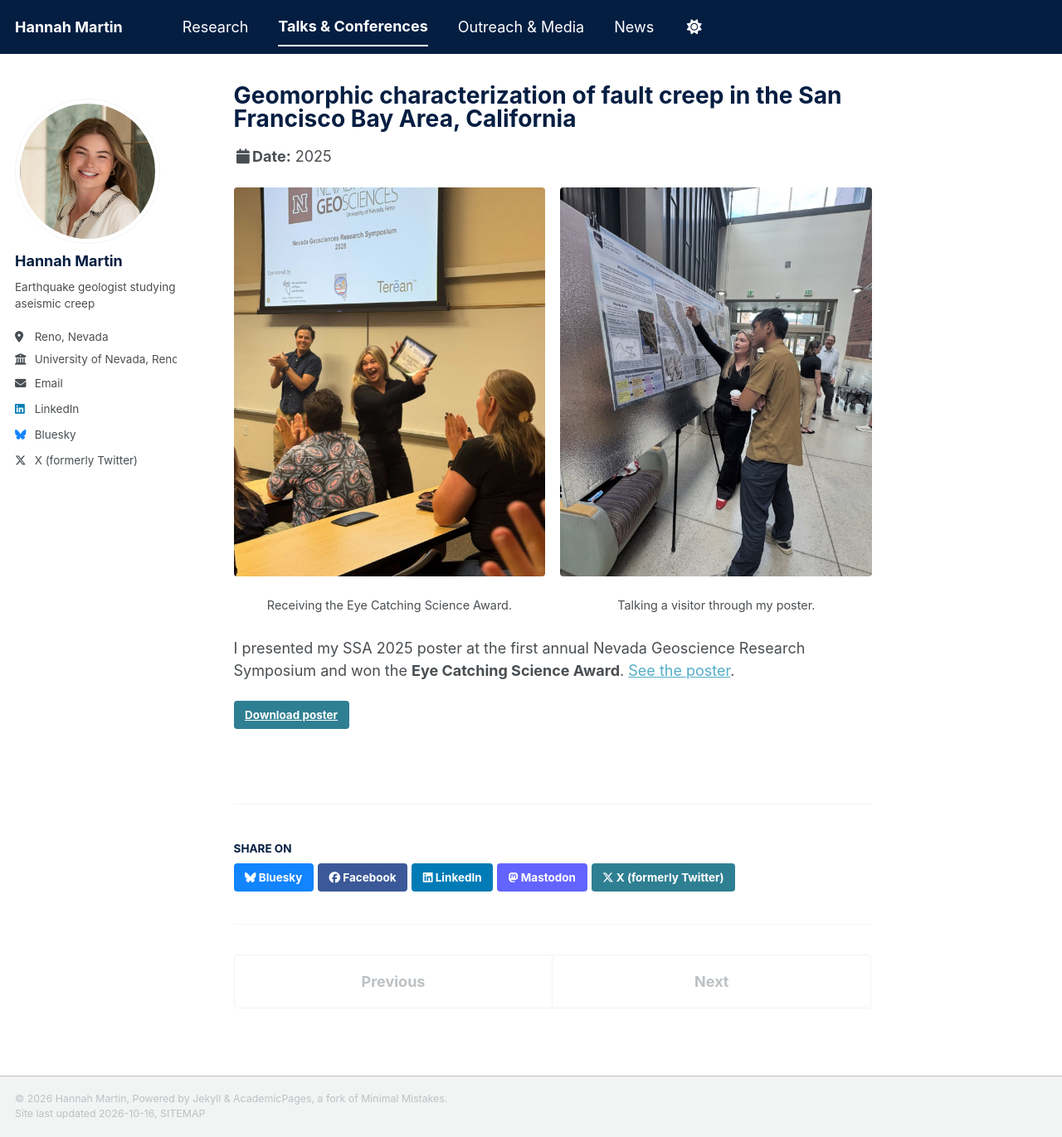
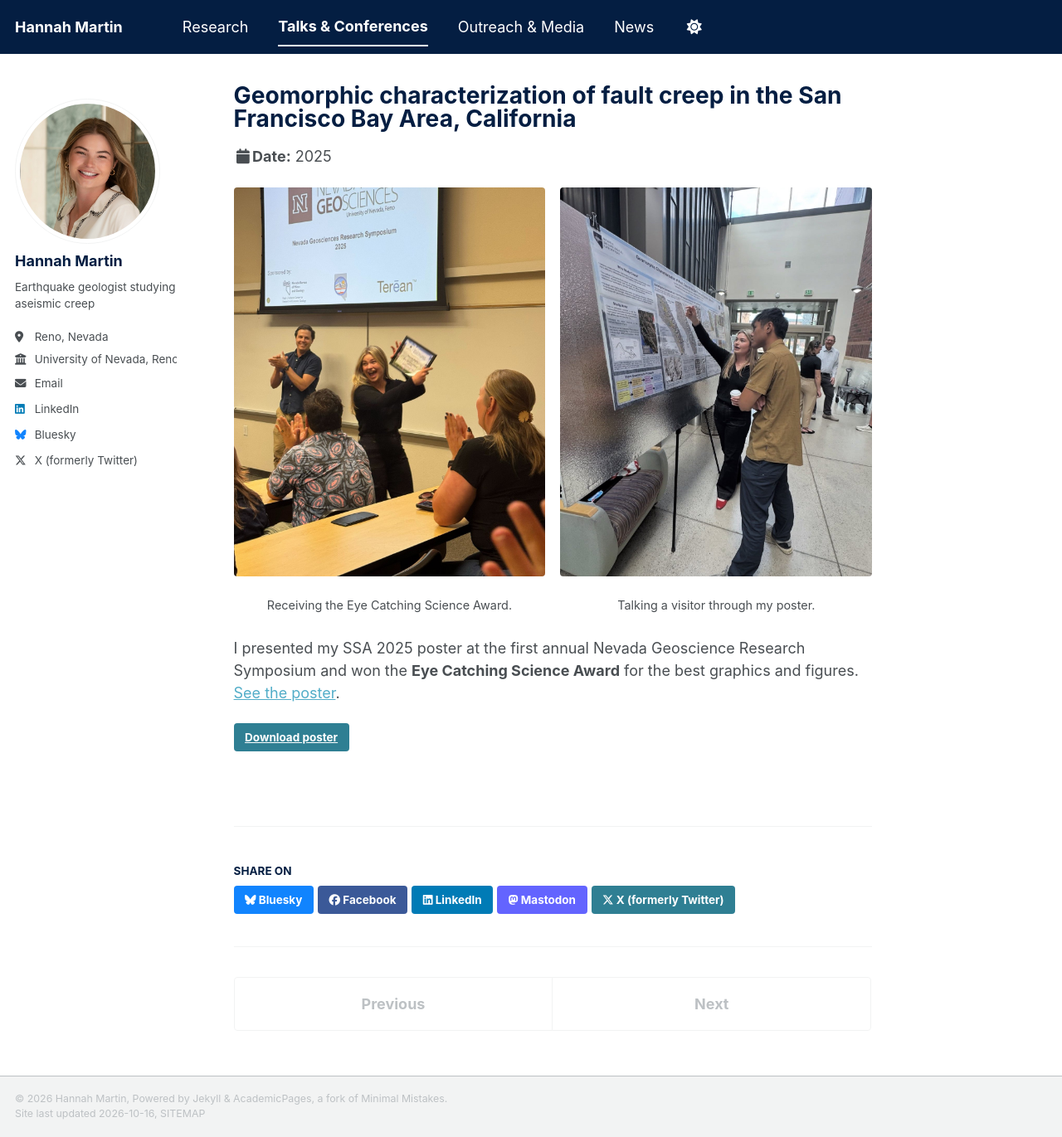
Before and after one commit to HannahMartinGeology/hannahmartingeology.github.io, a Jekyll site: the page built from _talks/2025-nevada-geoscience-symposium.md, in a window 1280 px wide and 1371 px high. Shown: the whole window at 83% size. Built offline with Jekyll 4.4.1, drawn with Linux system fonts in a browser that asks for light colours; a style sheet for code colours, icons or effects is not loaded.

Commit message:
Describe Eye Catching Science Award
Co-Authored-By: Claude Opus 5.5 (1M context) <noreply@anthropic.com>
Claude-Session: https://claude.ai/code/session_01DgkcoPr1qNd1CjQ2i3f6tK

```diff
--- a/_data/awards.yml
+++ b/_data/awards.yml
@@ -4,7 +4,7 @@
 #   detail: optional, where it was awarded and what for (Markdown links allowed)
 - when: "Apr 2025"
   title: "Eye Catching Science Award"
-  detail: "First Annual Nevada Geoscience Research Symposium, Reno, for my poster *Geomorphic characterization of fault creep in the San Francisco Bay Area, California*. [See the poster](/talks/2025-nevada-geoscience-symposium)."
+  detail: "for the best graphics and figures, First Annual Nevada Geoscience Research Symposium, Reno, awarded for my poster *Geomorphic characterization of fault creep in the San Francisco Bay Area, California*. [See the poster](/talks/2025-nevada-geoscience-symposium)."
 - when: "2024"
   title: "Graduate Dean's Merit Scholarship"
   detail: "University of Nevada, Reno Graduate School."
--- a/_talks/2025-nevada-geoscience-symposium.md
+++ b/_talks/2025-nevada-geoscience-symposium.md
@@ -16,4 +16,4 @@ download_label: "Download poster"
   <figure><img src="/images/talks/ngrs-2025-presenting.jpg" alt="Hannah explaining her poster to a visitor"><figcaption>Talking a visitor through my poster.</figcaption></figure>
 </div>
 
-I presented my SSA 2025 poster at the first annual Nevada Geoscience Research Symposium and won the **Eye Catching Science Award**. [See the poster](/talks/2025-ssa-fault-creep).
+I presented my SSA 2025 poster at the first annual Nevada Geoscience Research Symposium and won the **Eye Catching Science Award** for the best graphics and figures. [See the poster](/talks/2025-ssa-fault-creep).
```
